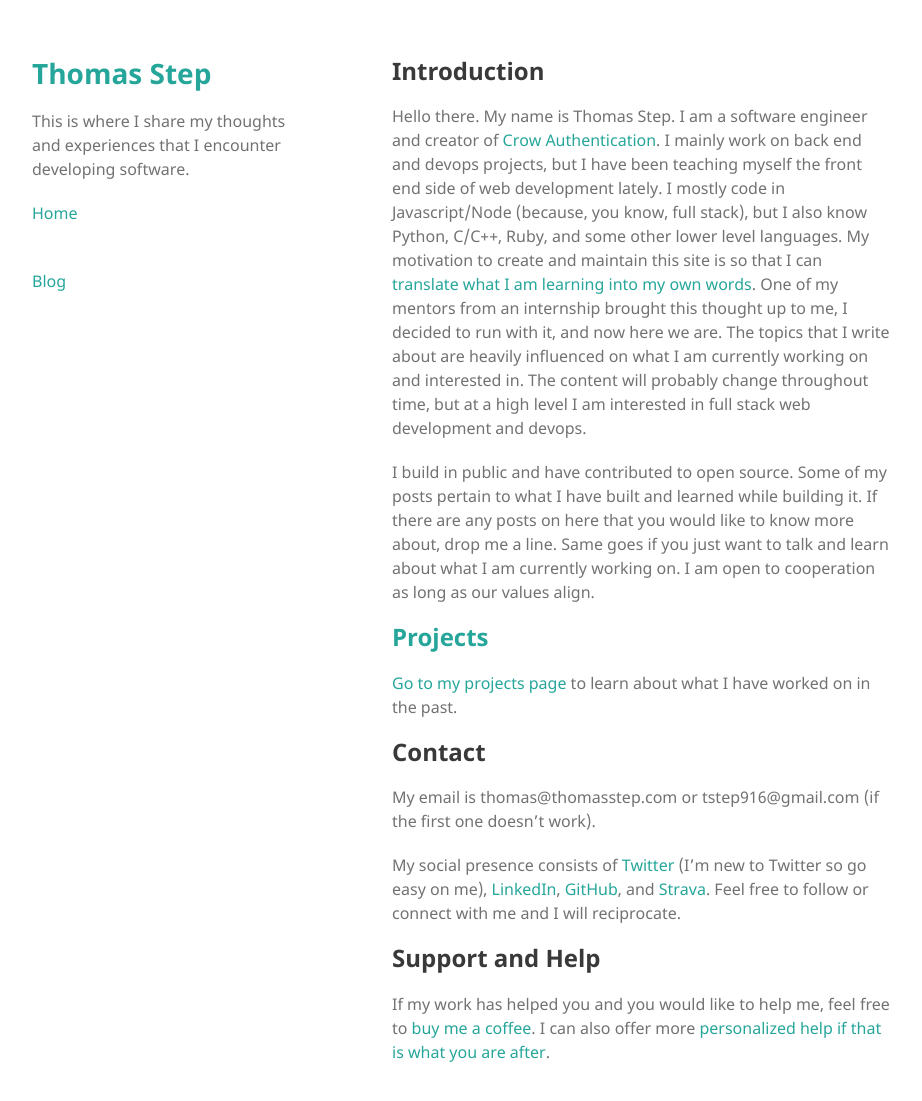
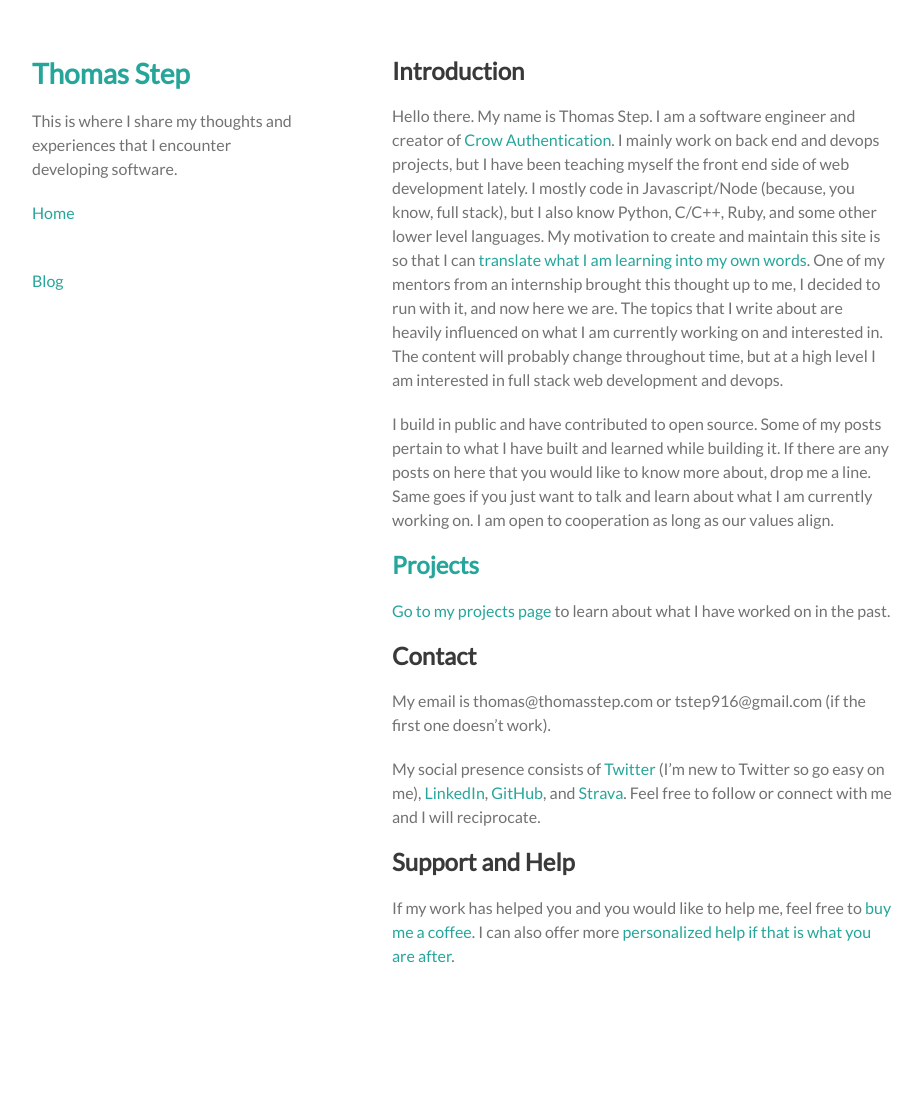
Before and after one commit to thomasstep/thomasstep.github.io, a Jekyll site: the page built from index.md, in a window 1280 px wide and 1134 px high. Shown: the top 1101 px of the window, without its empty margins (178-1100 px from the left). Built offline with Jekyll 4.4.1, drawn with Linux system fonts in a browser that asks for light colours; comment, search, counter and statistics services are not loaded.

Commit message:
Switching to Lato font.

```diff
--- a/_sass/fonts.scss
+++ b/_sass/fonts.scss
@@ -1,55 +1 @@
-@font-face {
-  font-family: 'Noto Sans';
-  font-weight: 400;
-  font-style: normal;
-  src: url('../fonts/Noto-Sans-regular/Noto-Sans-regular.eot');
-  src: url('../fonts/Noto-Sans-regular/Noto-Sans-regular.eot?#iefix') format('embedded-opentype'),
-       local('Noto Sans'),
-       local('Noto-Sans-regular'),
-       url('../fonts/Noto-Sans-regular/Noto-Sans-regular.woff2') format('woff2'),
-       url('../fonts/Noto-Sans-regular/Noto-Sans-regular.woff') format('woff'),
-       url('../fonts/Noto-Sans-regular/Noto-Sans-regular.ttf') format('truetype'),
-       url('../fonts/Noto-Sans-regular/Noto-Sans-regular.svg#NotoSans') format('svg');
-}
-
-@font-face {
-  font-family: 'Noto Sans';
-  font-weight: 700;
-  font-style: normal;
-  src: url('../fonts/Noto-Sans-700/Noto-Sans-700.eot');
-  src: url('../fonts/Noto-Sans-700/Noto-Sans-700.eot?#iefix') format('embedded-opentype'),
-       local('Noto Sans Bold'),
-       local('Noto-Sans-700'),
-       url('../fonts/Noto-Sans-700/Noto-Sans-700.woff2') format('woff2'),
-       url('../fonts/Noto-Sans-700/Noto-Sans-700.woff') format('woff'),
-       url('../fonts/Noto-Sans-700/Noto-Sans-700.ttf') format('truetype'),
-       url('../fonts/Noto-Sans-700/Noto-Sans-700.svg#NotoSans') format('svg');
-}
-
-@font-face {
-  font-family: 'Noto Sans';
-  font-weight: 400;
-  font-style: italic;
-  src: url('../fonts/Noto-Sans-italic/Noto-Sans-italic.eot');
-  src: url('../fonts/Noto-Sans-italic/Noto-Sans-italic.eot?#iefix') format('embedded-opentype'),
-       local('Noto Sans Italic'),
-       local('Noto-Sans-italic'),
-       url('../fonts/Noto-Sans-italic/Noto-Sans-italic.woff2') format('woff2'),
-       url('../fonts/Noto-Sans-italic/Noto-Sans-italic.woff') format('woff'),
-       url('../fonts/Noto-Sans-italic/Noto-Sans-italic.ttf') format('truetype'),
-       url('../fonts/Noto-Sans-italic/Noto-Sans-italic.svg#NotoSans') format('svg');
-}
-
-@font-face {
-  font-family: 'Noto Sans';
-  font-weight: 700;
-  font-style: italic;
-  src: url('../fonts/Noto-Sans-700italic/Noto-Sans-700italic.eot');
-  src: url('../fonts/Noto-Sans-700italic/Noto-Sans-700italic.eot?#iefix') format('embedded-opentype'),
-       local('Noto Sans Bold Italic'),
-       local('Noto-Sans-700italic'),
-       url('../fonts/Noto-Sans-700italic/Noto-Sans-700italic.woff2') format('woff2'),
-       url('../fonts/Noto-Sans-700italic/Noto-Sans-700italic.woff') format('woff'),
-       url('../fonts/Noto-Sans-700italic/Noto-Sans-700italic.ttf') format('truetype'),
-       url('../fonts/Noto-Sans-700italic/Noto-Sans-700italic.svg#NotoSans') format('svg');
-}
+@import url('https://fonts.googleapis.com/css2?family=Lato&display=swap');
--- a/_sass/jekyll-theme-minimal.scss
+++ b/_sass/jekyll-theme-minimal.scss
@@ -4,7 +4,8 @@
 body {
   background-color: #fff;
   padding:50px;
-  font: 16px/1.5 "Noto Sans", "Helvetica Neue", Helvetica, Arial, sans-serif;
+  // font: 16px/1.5 "Noto Sans", "Helvetica Neue", Helvetica, Arial, sans-serif;
+  font: 16px/1.5 'Lato', sans-serif;
   color:#727272;
   font-weight:400;
 }
```
Also changed, not shown: 1 other file.
